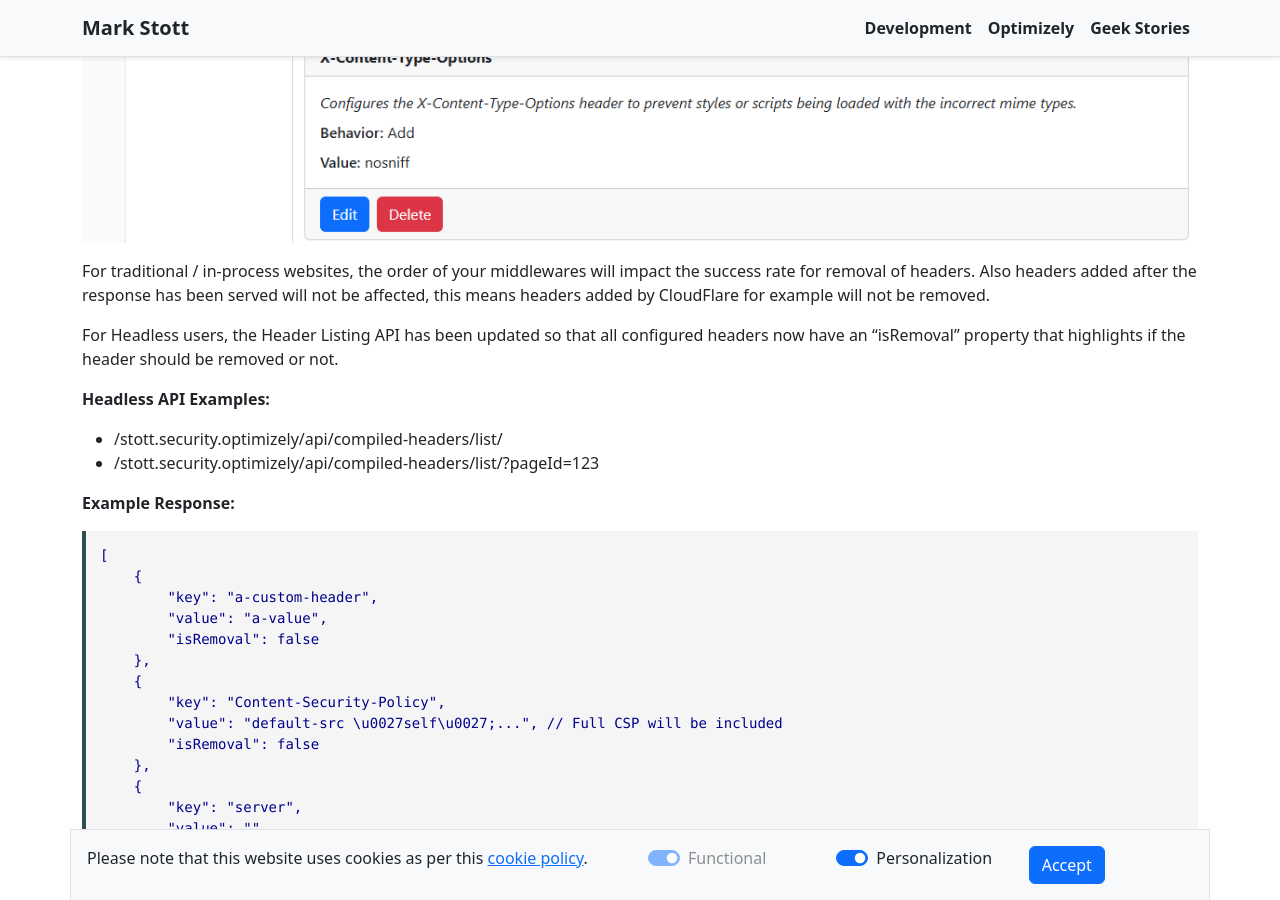
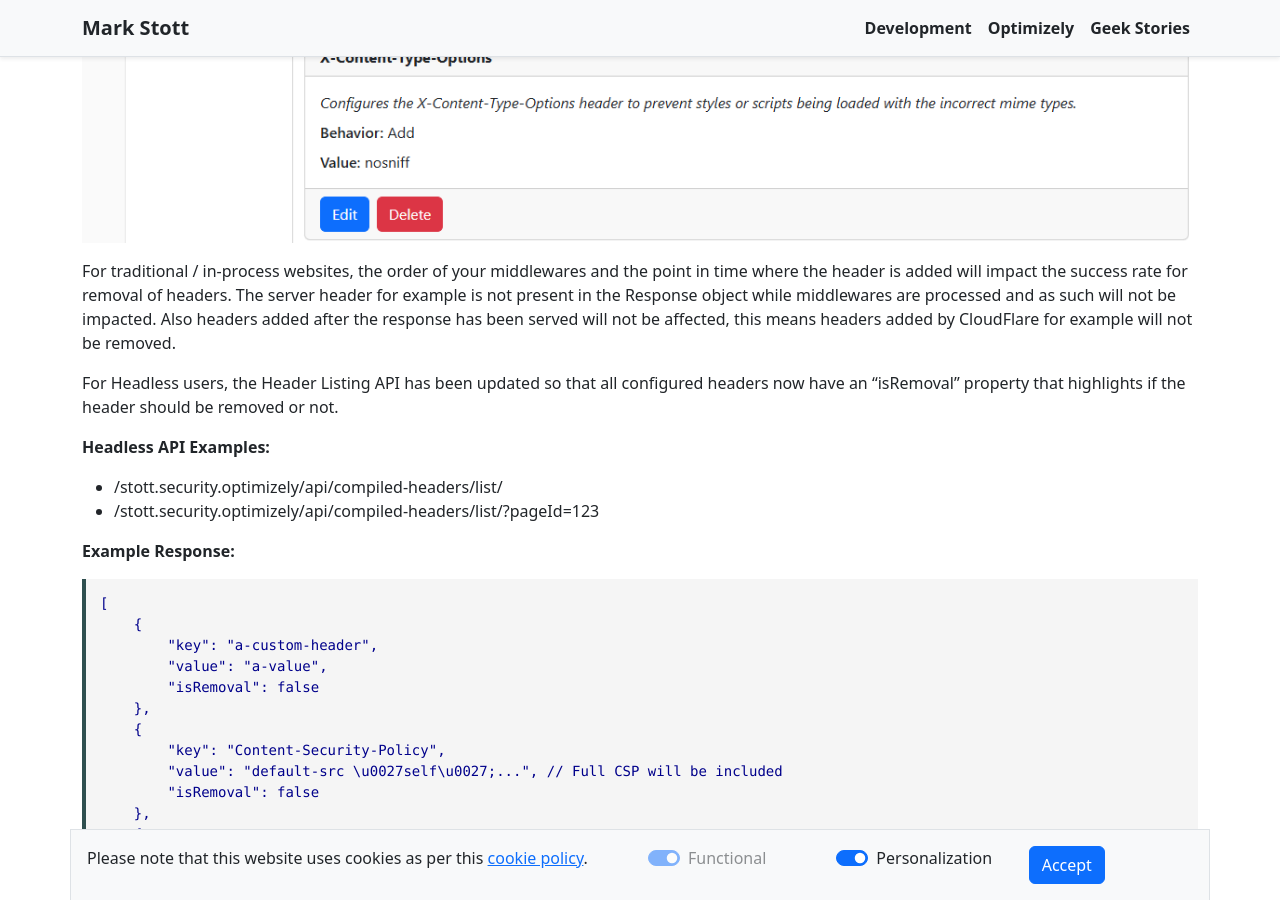
Before and after one commit to GeekInTheNorth/GeekInTheNorth.github.io, a Jekyll site: the page built from _posts/2026-03-05-stott-security-5.md, in a window 1280 px wide and 900 px high, scrolled down 1579 px. Built offline with Jekyll 4.4.1, drawn with Linux system fonts in a browser that asks for light colours.

Commit message:
Clarify middleware impact on header removal in Stott Security v5 documentation

```diff
--- a/_posts/2026-03-05-stott-security-5.md
+++ b/_posts/2026-03-05-stott-security-5.md
@@ -34,7 +34,7 @@ Users can add new headers with any valid header name structure and define a valu
 
 ![Custom Headers Interface](/assets/StottSecurityCustomHeaders.png)
 
-For traditional / in-process websites, the order of your middlewares will impact the success rate for removal of headers. Also headers added after the response has been served will not be affected, this means headers added by CloudFlare for example will not be removed.
+For traditional / in-process websites, the order of your middlewares and the point in time where the header is added will impact the success rate for removal of headers. The server header for example is not present in the Response object while middlewares are processed and as such will not be impacted. Also headers added after the response has been served will not be affected, this means headers added by CloudFlare for example will not be removed.
 
 For Headless users, the Header Listing API has been updated so that all configured headers now have an "isRemoval" property that highlights if the header should be removed or not.
 
```
